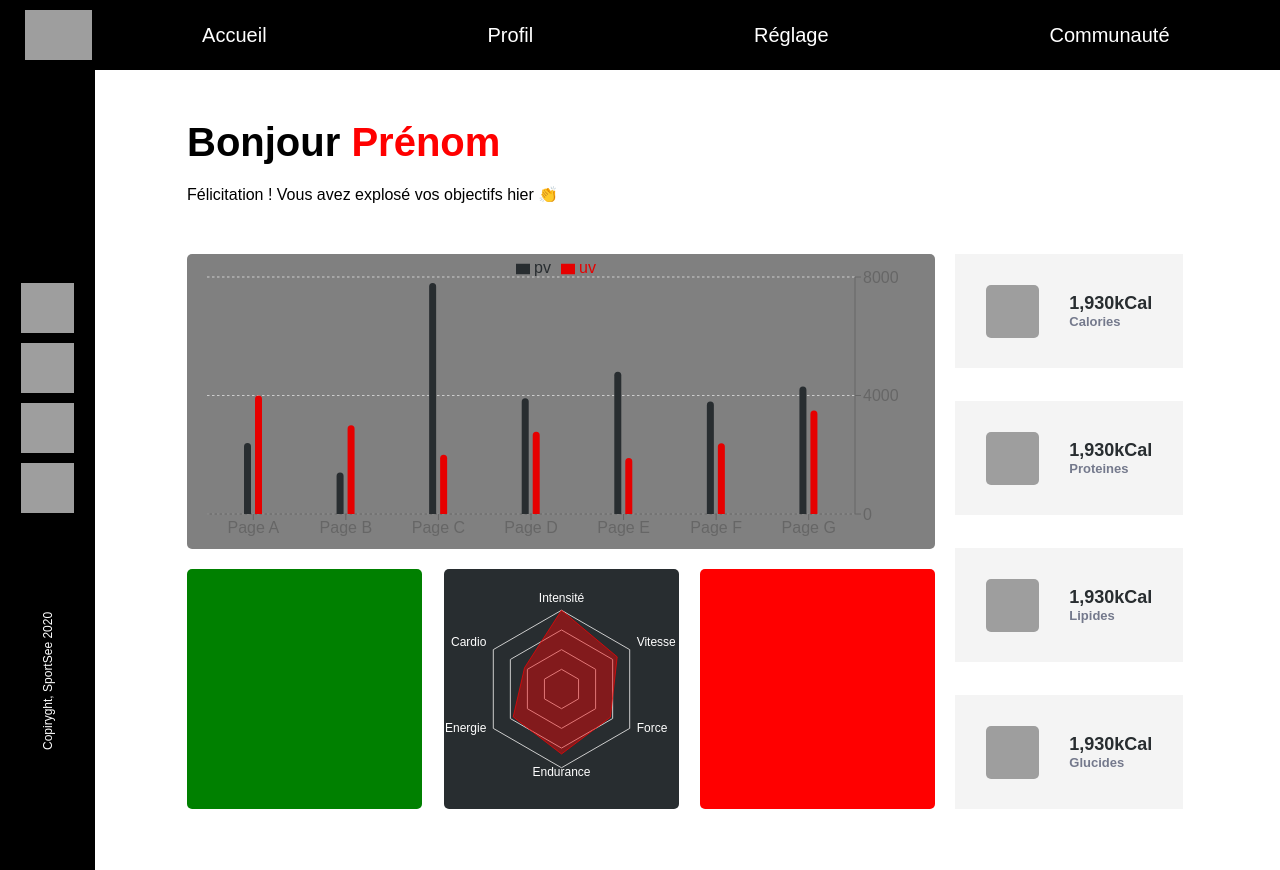
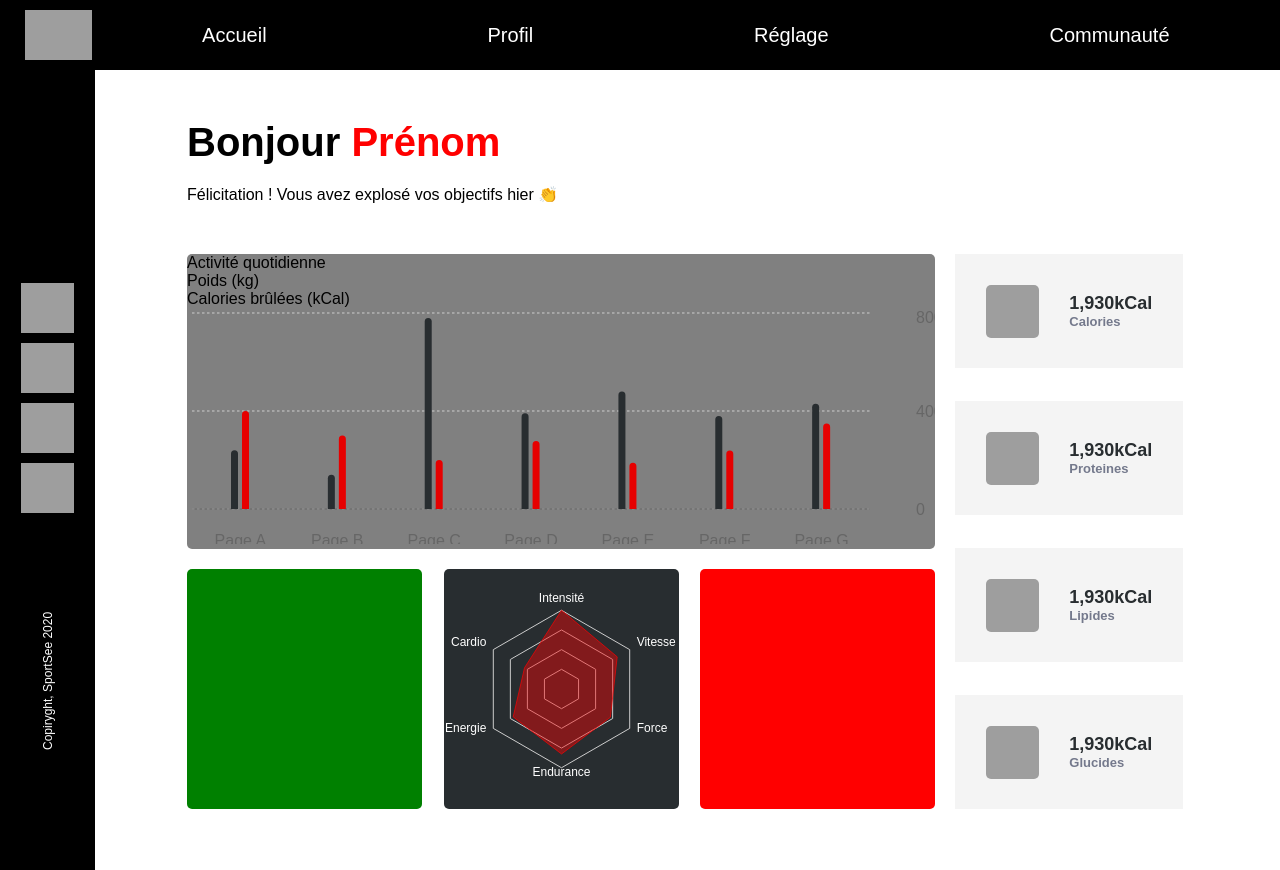
Before and after one commit to mohaali77/P12-JS-React, a React (Create React App) app in the folder sportsee/: page / in a window 1280 px wide. Built offline with nearby package versions, Linux system fonts and the light colour scheme; grey boxes are pictures that could not be loaded.

Commit message:
Update DailyActivity.jsx

```diff
--- a/sportsee/src/components/DailyActivity.jsx
+++ b/sportsee/src/components/DailyActivity.jsx
@@ -5,7 +5,6 @@ import {
     YAxis,
     CartesianGrid,
     Tooltip,
-    Legend,
     ResponsiveContainer
 } from "recharts";
 
@@ -58,21 +57,20 @@ export function DailyActivity() {
 
     return <>
         <section className="dailyActivity_container">
-            <ResponsiveContainer width="100%" height="100%">
+            <div>
+                <div>Activité quotidienne</div>
+                <div><i class="fa-solid fa-circle"></i>Poids (kg)</div>
+                <div><i class="fa-solid fa-circle"></i>Calories brûlées (kCal)</div>
+            </div>
+            <ResponsiveContainer width="100%" height="80%">
                 <BarChart
                     data={data}
-                    margin={{
-                        top: 5,
-                        right: 20,
-                        left: 20,
-                        bottom: 5
-                    }}
+
                 >
                     <CartesianGrid strokeDasharray="2.5 2.5" vertical={false} />
-                    <XAxis dataKey="name" />
-                    <YAxis YAxisId="right" tickCount={3} orientation="right" />
+                    <XAxis dataKey="name" tickLine={false} tickMargin={20} />
+                    <YAxis axisLine={false} tickLine={false} YAxisId="right" tickCount={3} tickMargin={40} orientation="right" />
                     <Tooltip />
-                    <Legend verticalAlign="top" />
                     <Bar barSize={7} dataKey="pv" radius={[5, 5, 0, 0]} fill="#282D30" />
                     <Bar barSize={7} dataKey="uv" radius={[5, 5, 0, 0]} fill="#E60000" />
                 </BarChart>
```
